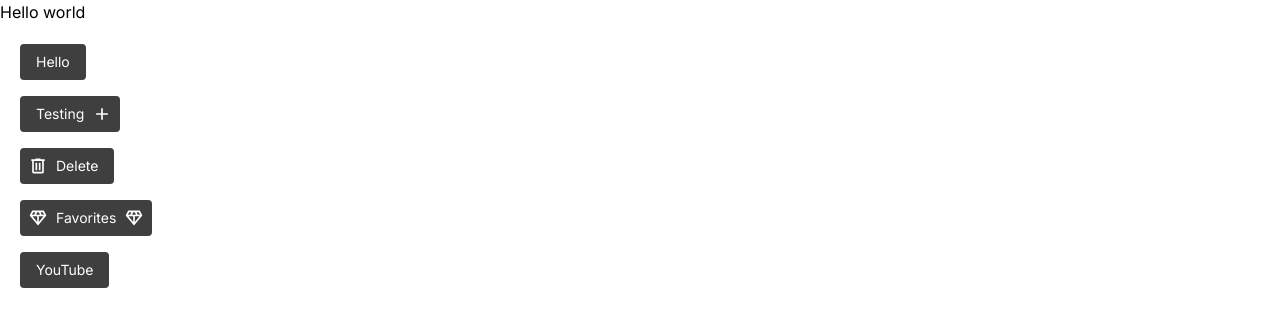
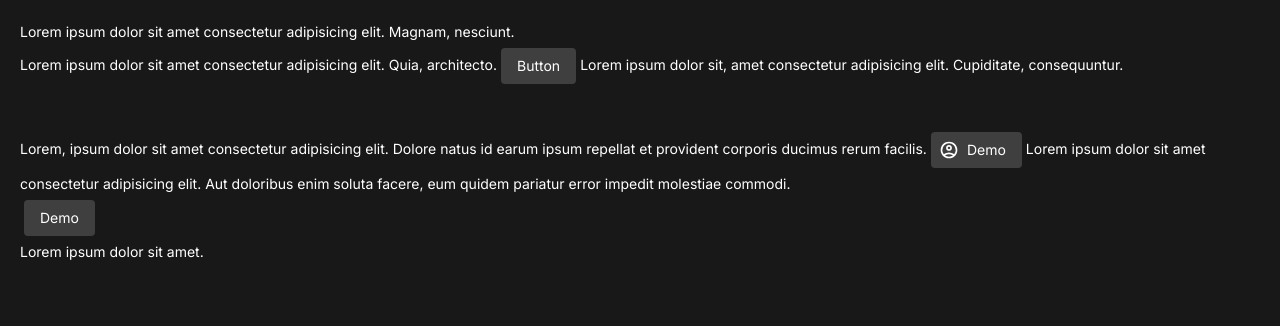
Before and after one commit to william-horn/team-maker, a Next.js app: page / in a window 1280 px wide. Shown: the top 326 px of the page. Built offline with nearby package versions, Linux system fonts and the light colour scheme.

Commit message:
initial typography testing

```diff
--- a/app/globals.css
+++ b/app/globals.css
@@ -1,6 +1,7 @@
 @tailwind base;
 @tailwind components;
 @tailwind utilities;
+
 
 .wireframe * {
   outline: 1px solid red !important;
@@ -9,3 +10,11 @@
 .text-hide {
   color: rgba(0, 0, 0, 0);
 }
+
+.custom-icon {
+  vertical-align: middle;
+}
+
+/* .custom-text .custom-button {
+  display: inline-flex;
+} */
--- a/app/layout.jsx
+++ b/app/layout.jsx
@@ -16,7 +16,7 @@ export default function RootLayout({ children }) {
       <head>
         <title>My Custom Components</title>
       </head>
-      <body className={inter.className}>
+      <body className={inter.className + " bg-[#181818]"}>
         {children}
       </body>
     </html>
--- a/app/page.jsx
+++ b/app/page.jsx
@@ -1,4 +1,6 @@
 import Image from 'next/image'
+import Text from '@/components/Typography/Text'
+import Button from '@/components/Buttons/Button'
 
 /*
   This is the home page component, meaning it should remain a server-side component. Therefore,
@@ -12,9 +14,6 @@ export default function Home() {
 
   return (
     <main>
-      <p className="">Hello world</p>
-
-      {/* Here we load in the client component with the button to be tested */}
       <ClientComponent/>
     </main>
   )
--- a/components/Buttons/Button.jsx
+++ b/components/Buttons/Button.jsx
@@ -2,6 +2,7 @@
 
 import Icon from "../Graphics/Icon";
 import Link from "next/link";
+import chooseOptionFrom from "@/util/chooseOptionFrom";
 
 import {
   useEffect,
@@ -10,12 +11,31 @@ import {
 
 const Button = ({
   children,
+  className='',
   onClick=() => {},
   activateOnRender,
   leftIcon=false,
   rightIcon=false,
-  href=false
+  href=false,
+
+  bold='',
+  italic='',
+  inline='',
+  size='',
+  small='',
+  medium='',
+  large='',
 }) => {
+  const textSize = chooseOptionFrom([
+    [size, size],
+    [large, 'text-lg'],
+    [medium, 'text-md'],
+    [small, 'text-sm']
+  ], 'text-sm');
+
+  const textFont = chooseOptionFrom([[bold, 'font-bold']], 'font-normal');
+  const textDisplay = chooseOptionFrom([[inline, 'inline-flex']], 'flex');
+  const textStyle = chooseOptionFrom([[italic, 'italic']], 'not-italic')
 
   if (typeof leftIcon === "string") leftIcon = { src: leftIcon };
   if (typeof rightIcon === "string") rightIcon = { src: rightIcon };
@@ -27,9 +47,11 @@ const Button = ({
     bg-[#3f3f3f]
   */
   const [_mutableProps, _setMutableProps] = useState({
-    self_className: "relative flex items-center px-2 text-white transition-all bg-[#3f3f3f] rounded custom-button min-w-fit w-fit text-sm",
+    self_className: `custom-button align-middle px-2 m-1 text-white items-center transition-all bg-[#3f3f3f] rounded w-fit ${textDisplay} ${textStyle} ${textSize} ${textFont}`,
     selected: false,
   })
+
+  const finalClassName = `${_mutableProps.self_className} ${className}`;
 
   /*
     The 'clickReport' object holds methods and metadata that we can pass through the
@@ -71,7 +93,7 @@ const Button = ({
         <Icon
         utility
         src={icon.src}
-        self_className={icon.self_className || "w-5 h-5 invert"}
+        className={icon.className || `w-5 h-5 invert`}
         />
       );
     }
@@ -83,7 +105,7 @@ const Button = ({
   const renderButtonContent = () => <>
     {renderIcon(leftIcon)}
 
-    <span className="flex-auto p-2 text-left rounded text-md">
+    <span className="flex-auto p-2 text-left rounded">
       {children}
     </span>
 
@@ -92,13 +114,13 @@ const Button = ({
 
   return (
     href
-      ? <Link className={_mutableProps.self_className} href={href}>
+      ? <Link className={finalClassName} href={href}>
           {renderButtonContent()}
         </Link>
-      : <button className={_mutableProps.self_className} onClick={processClick}>
+      : <button className={finalClassName} onClick={processClick}>
           {renderButtonContent()}
         </button>
-  );
+  )
 };
 
 export default Button;
--- a/components/ClientComponent.jsx
+++ b/components/ClientComponent.jsx
@@ -1,6 +1,8 @@
 "use client";
 
 import Button from "./Buttons/Button";
+import Text from "./Typography/Text";
+import Icon from "./Graphics/Icon";
 import removeClass from "@/util/removeClass";
 import addClass from "@/util/addClass";
 
@@ -41,22 +43,26 @@ const ClientComponent = ({ children }) => {
     console.log("after: ", buttonState.selected);
   }
 
-  return <div className="flex flex-col gap-4 p-5">
-    <Button onClick={onClick}>Hello</Button>
+  return <div className="p-5">
 
-    <Button rightIcon="/icons/plus_icon.svg">
-      Testing
-    </Button>
 
-    <Button leftIcon="/icons/trash_icon.svg">
-      Delete
-    </Button>
+    <Text>Lorem ipsum dolor sit amet consectetur adipisicing elit. Magnam, nesciunt.</Text>
+    {/* <Button inline>Button</Button> */}
+    <Text inline>Lorem ipsum dolor sit amet consectetur adipisicing elit. Quia, architecto.</Text>
 
-    <Button leftIcon="/icons/gem_icon.svg" rightIcon="/icons/gem_icon.svg" activateOnRender onClick={() => console.log("clicked initially")}>
-      Favorites
-    </Button>
+    <Button inline>Button</Button>
 
-    <Button href="https://www.youtube.com">YouTube</Button>
+    <Text inline>Lorem ipsum dolor sit, amet consectetur adipisicing elit. Cupiditate, consequuntur.</Text>
+
+    <div className="w-full h-10"></div>
+
+    <Text>
+      Lorem, ipsum dolor sit amet consectetur adipisicing elit. Dolore natus id earum ipsum repellat et provident corporis ducimus rerum facilis.
+      <Button inline leftIcon="/icons/profile_icon.svg">Demo</Button>
+      Lorem ipsum dolor sit amet consectetur adipisicing elit. Aut doloribus enim soluta facere, eum quidem pariatur error impedit molestiae commodi.
+      <Button>Demo</Button>
+      Lorem ipsum dolor sit amet.
+    </Text>
   </div>
 };
 
--- a/components/Graphics/Icon.jsx
+++ b/components/Graphics/Icon.jsx
@@ -6,7 +6,7 @@ const Icon = ({
   height,
   alt,
   utility=false,
-  self_className=""
+  className=""
 }) => {
   height = height || width
 
@@ -36,8 +36,8 @@ const Icon = ({
   */
 
   return (
-    <div
-    className={"relative overflow-hidden icon " + self_className}
+    <span
+    className={"relative overflow-hidden inline-block custom-icon " + className}
     style={{ width, height }}
     >
       <Image
@@ -50,7 +50,7 @@ const Icon = ({
       }
       alt={alt || "icon alongside text"}
       />
-    </div>
+    </span>
   )
 }
 
--- /dev/null
+++ b/components/Typography/Text.jsx
@@ -0,0 +1,34 @@
+
+import chooseOptionFrom from "@/util/chooseOptionFrom";
+
+const Text = ({
+  children,
+  className='',
+  size='',
+  small='',
+  medium='',
+  large='',
+  italic='',
+  inline='',
+  bold='',
+}) => {
+  const textSize = chooseOptionFrom([
+    [size, size],
+    [large, 'text-lg'],
+    [medium, 'text-md'],
+    [small, 'text-sm']
+  ], 'text-sm');
+
+  const textFont = chooseOptionFrom([[bold, 'font-bold']], 'font-normal');
+  const textDisplay = chooseOptionFrom([[inline, 'inline']], 'block');
+  const textStyle = chooseOptionFrom([[italic, 'italic']], 'not-italic')
+
+  return (
+    <p
+    className={`custom-text leading-6 ${textSize} text-white ${textDisplay} items-center gap-2 ${textFont} ${textStyle} ${className}`}>
+      {children}
+    </p>
+  );
+};
+
+export default Text;
--- /dev/null
+++ b/util/chooseOptionFrom.js
@@ -0,0 +1,12 @@
+import stringIsEmpty from "./stringIsEmpty";
+
+const chooseOptionFrom = (list, def) => {
+  for (let i = 0; i < list.length; i++) {
+    const item = list[i];
+    if (item[0]) return item[1];
+  }
+
+  return def;
+}
+
+export default chooseOptionFrom;
```
